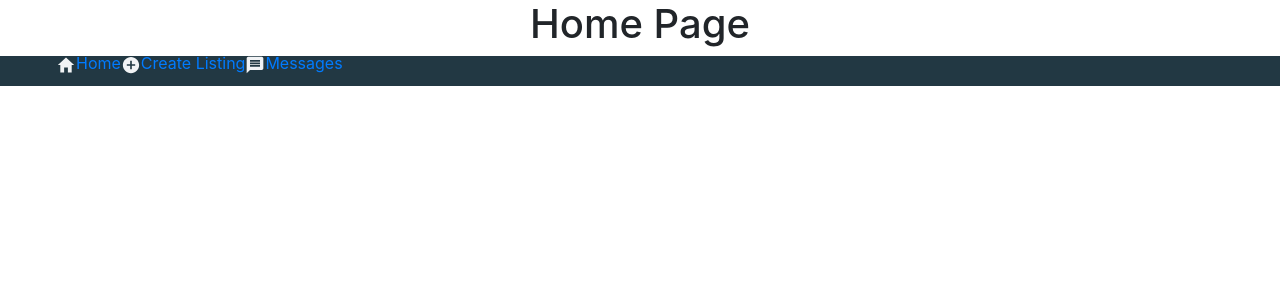
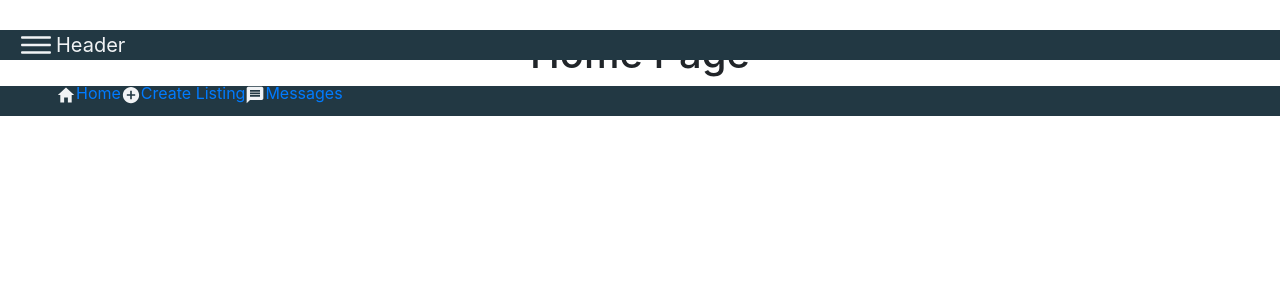
Before and after one commit to Spot-Fusion/Treasure-Chest-V2, a React (Create React App) app: page / in a window 1280 px wide. Both pictures are taken after a click on the button "Sign In with Google". Shown: the top 300 px of the page. Built offline with nearby package versions, Linux system fonts and the light colour scheme.

Commit message:
created header nav bar with menu button

```diff
--- a/src/components/CustomHeader.js
+++ b/src/components/CustomHeader.js
@@ -1,10 +1,16 @@
-import React from 'react'
+import * as React from 'react'
+import { IoIosMenu } from "react-icons/io";
+import { Navbar } from 'react-bootstrap';
 
-function CustomHeader() {
+function CustomHeader({slideMenu}) {
+
     return (
-        <div>
-
-        </div>
+        <header>
+            <Navbar style={{backgroundColor: '#223843', width: '100%', height: '30px', top: '30px' }}>
+                <IoIosMenu style={{left: '30px', color: '#F1F3F5'}} size={40} onClick={slideMenu} />
+                <Navbar.Brand style={{alignSelf: 'center', color: '#F1F3F5'}} >Header</Navbar.Brand>
+            </Navbar>
+        </header>
     )
 }
 
```
